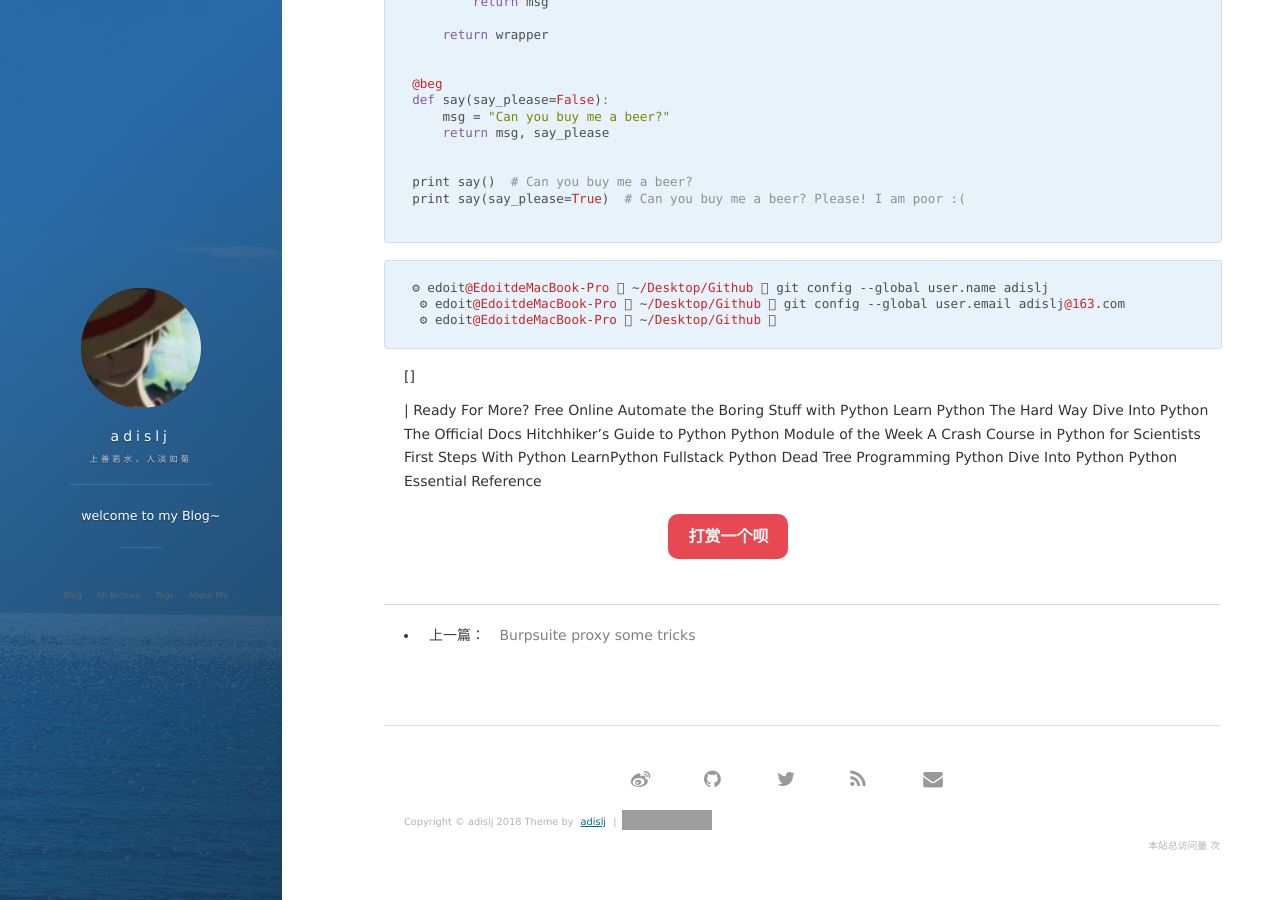
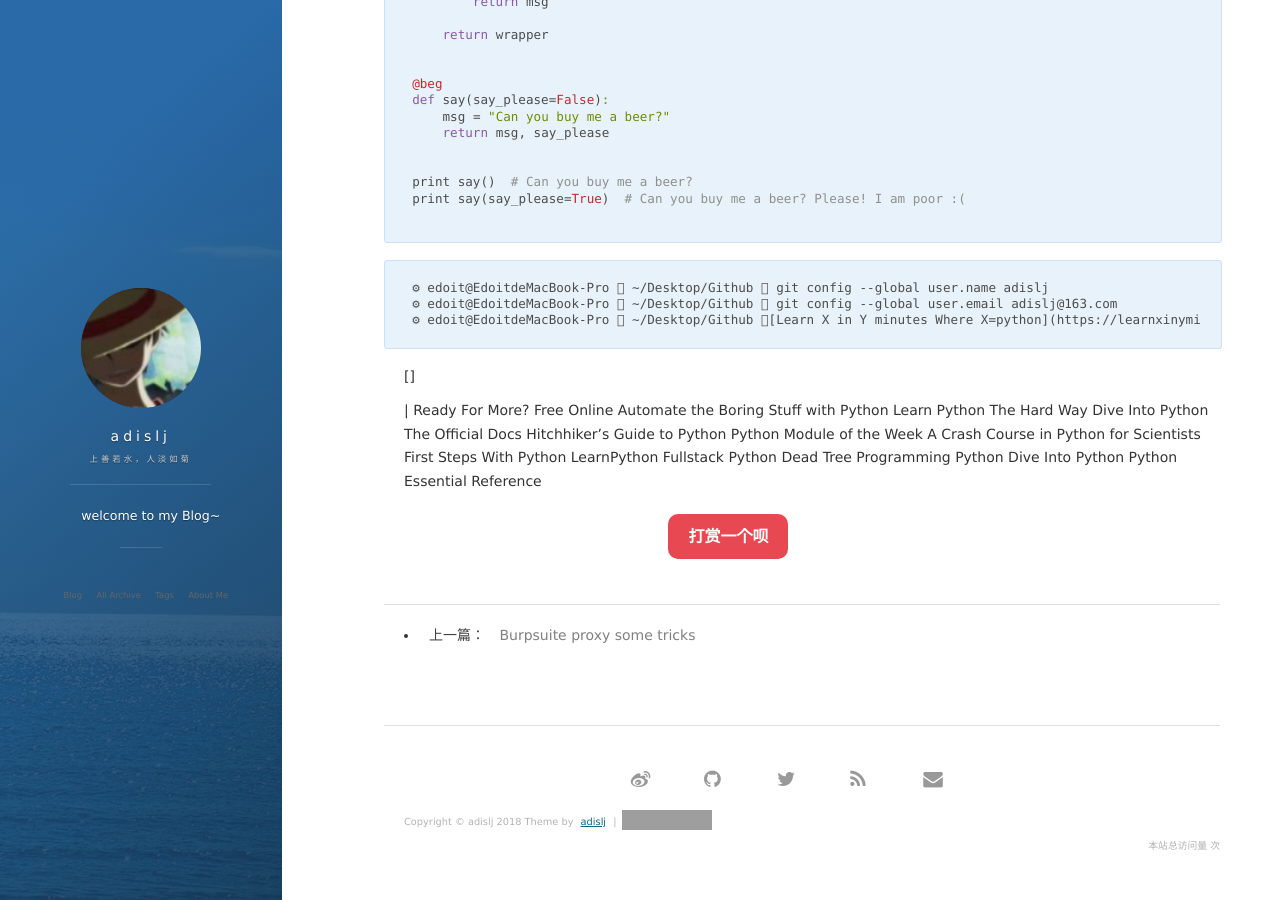
Before and after one commit to adislj/adislj.github.io, a Jekyll site: the page built from _posts/2017-11-02-Python_first.md, in a window 1280 px wide and 900 px high, scrolled down 13550 px. Built offline with Jekyll 4.4.1, drawn with Linux system fonts in a browser that asks for light colours; nearby versions of some CDN libraries; comment, search, counter and statistics services are not loaded; grey boxes are pictures that could not be loaded.

Commit message:
atom_test

````diff
--- a/_posts/2017-11-02-Python_first.md
+++ b/_posts/2017-11-02-Python_first.md
@@ -829,8 +829,8 @@ print say(say_please=True)  # Can you buy me a beer? Please! I am poor :(
 ```
 ```
 ⚙ edoit@EdoitdeMacBook-Pro  ~/Desktop/Github  git config --global user.name adislj
- ⚙ edoit@EdoitdeMacBook-Pro  ~/Desktop/Github  git config --global user.email adislj@163.com
- ⚙ edoit@EdoitdeMacBook-Pro  ~/Desktop/Github 
+⚙ edoit@EdoitdeMacBook-Pro  ~/Desktop/Github  git config --global user.email adislj@163.com
+⚙ edoit@EdoitdeMacBook-Pro  ~/Desktop/Github [Learn X in Y minutes Where X=python](https://learnxinyminutes.com/docs/python/)
 ```
 
 []
````
